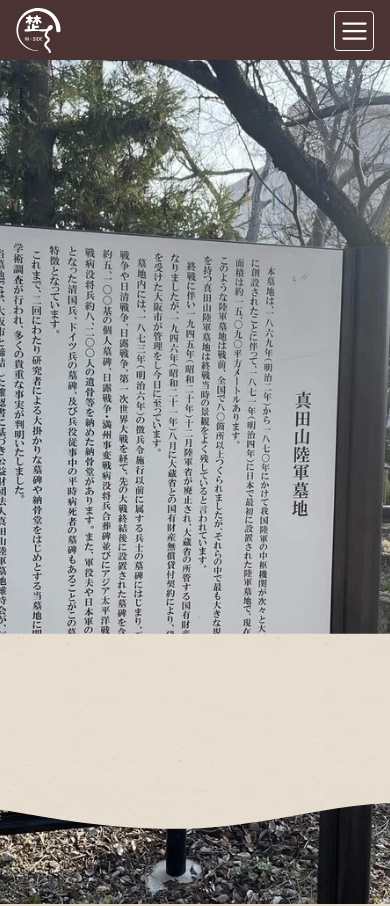
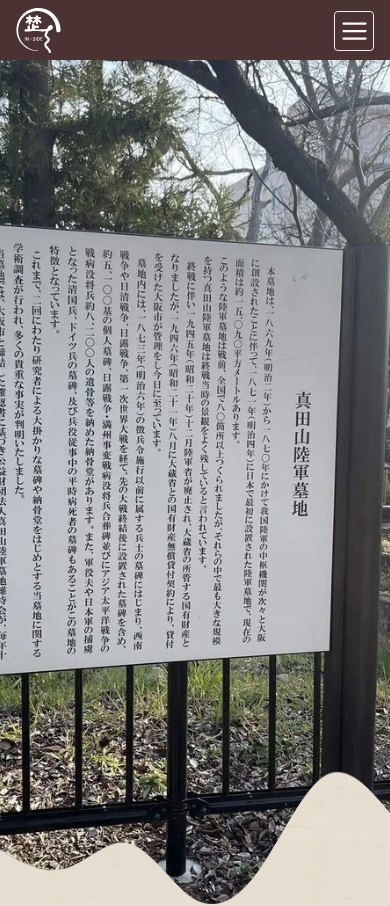
Before and after one commit to huynhnguyen1906/Reki-Teku, a Next.js app: page / in a window 390 px wide. Shown: the top 906 px of the page. Built offline with nearby package versions, Linux system fonts and the light colour scheme; a web font is replaced by a local one.

Commit message:
refactor: Update MainVisual component in Home page
- Removed unnecessary SVG element from the MainVisual component in the Home page.
- Updated the CSS styles in Index.module.scss to remove unused properties and improve responsiveness.

```diff
--- a/src/app/page.tsx
+++ b/src/app/page.tsx
@@ -7,24 +7,6 @@ export default function Home() {
             <MainLayout>
                 <div className={Style.MainVisual}>
                     <div className={Style.imgDiv}></div>
-                    <svg
-                        viewBox="0 0 1920 1080"
-                        width="100%"
-                        height="100%"
-                        xmlns="http://www.w3.org/2000/svg"
-                        preserveAspectRatio="none"
-                    >
-                        <defs>
-                            <mask id="wave-mask" x="0" y="0" width="100%" height="100%">
-                                <rect x="0" y="0" width="100%" height="100%" fill="white" />
-                                <path
-                                    d="M1280 714.395L1244.44 702.617C1208.89 691.279 1137.78 667.062 1066.67 679.17C995.556 691.279 924.444 737.511 853.333 767.232C782.222 796.952 711.111 807.96 640 796.622C568.889 784.844 497.778 749.619 426.667 743.785C355.556 737.511 284.445 761.728 213.333 767.231C142.222 772.735 71.1112 761.728 35.5556 755.453L3.84045e-06 749.619L1.70053e-05 573.497H35.5556C71.1112 573.497 142.222 573.497 213.333 573.497C284.445 573.497 355.556 573.497 426.667 573.497C497.778 573.497 568.889 573.497 640 573.497C711.111 573.497 782.222 573.497 853.333 573.497C924.444 573.497 995.556 573.497 1066.67 573.497C1137.78 573.497 1208.89 573.497 1244.44 573.497L1280 573.497V714.395Z"
-                                    fill="black"
-                                />
-                                <path d="M0 0H1280V573.497L1.70053e-05 573.497L0 0Z" fill="white" />
-                            </mask>
-                        </defs>
-                    </svg>
                 </div>
             </MainLayout>
         </>
--- a/styles/appStyles/Index.module.scss
+++ b/styles/appStyles/Index.module.scss
@@ -1,21 +1,15 @@
 .MainVisual {
     position: relative;
-    overflow: hidden;
-    width: 100%;
-    height: 100vh;
 }
 
 .imgDiv {
-    position: absolute;
-    top: 0;
-    left: 0;
     width: 100%;
-    height: 100%;
+    height: 100vh;
     background: url('../../public/images/blog_osaka/picture_03.webp') no-repeat center center / cover;
-    mask-image: url(#wave-mask); /* Sử dụng SVG mask để tạo hiệu ứng cắt */
-    -webkit-mask-image: url(#wave-mask);
-    mask-size: 100% 100%; /* Kéo dãn mask để khớp với kích thước của phần tử chứa */
+    mask-image: url('../../public/images/FirstviewMask.png');
+    -webkit-mask-image: url('../../public/images/FirstviewMask.png');
+    mask-size: 100% 100%;
     -webkit-mask-size: 100% 100%;
-    mask-repeat: no-repeat; /* Đảm bảo mask không bị lặp lại */
+    mask-repeat: no-repeat;
     -webkit-mask-repeat: no-repeat;
 }
```
Also changed, not shown: public/images/FirstViewMask.png (added).
